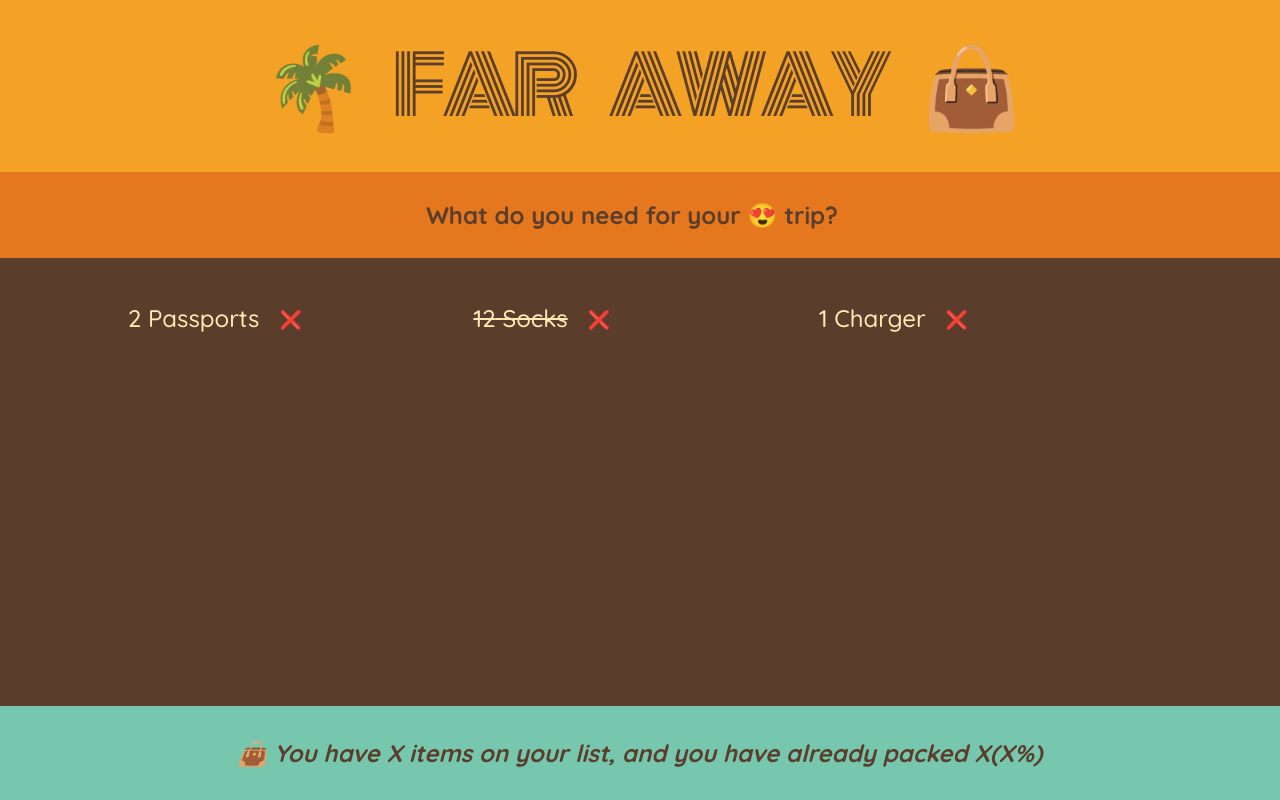
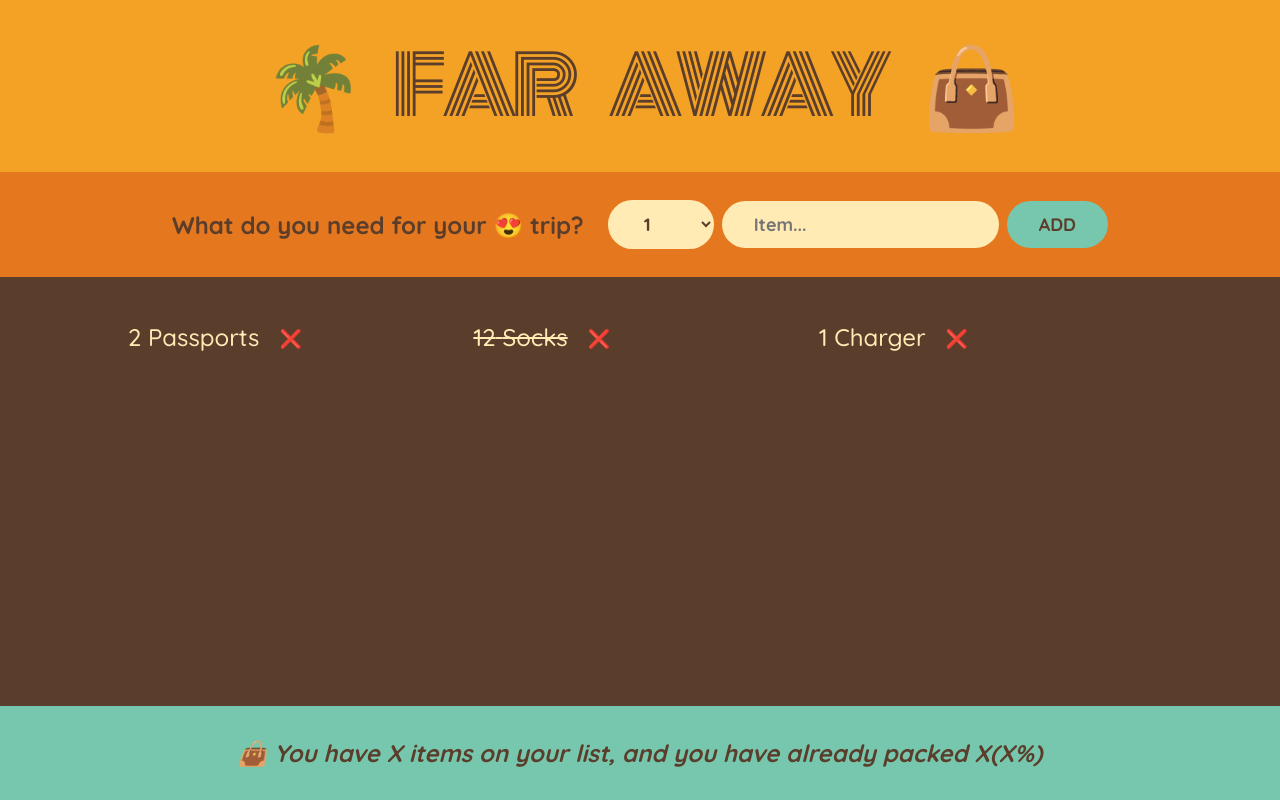
Before and after one commit to salimmia/travel-list, a React (Create React App) app: page / in a window 1280 px wide. Built offline with nearby package versions, Linux system fonts and the light colour scheme.

Commit message:
Building a Form and Handling Submissions (72)

```diff
--- a/src/App.js
+++ b/src/App.js
@@ -20,10 +20,24 @@
 }
 
 function Form() {
+  function handleSubmit(e) {
+    e.preventDefault();
+    console.log(e);
+  }
+
   return (
-    <div className="add-form">
+    <form className="add-form" onSubmit={handleSubmit}>
       <h3>What do you need for your 😍 trip?</h3>
-    </div>
+      <select>
+        {Array.from({ length: 20 }, (_, i) => i + 1).map((num) => (
+          <option value={num} key={num}>
+            {num}
+          </option>
+        ))}
+      </select>
+      <input type="text" placeholder="Item..." />
+      <button>ADD</button>
+    </form>
   );
 }
 
@@ -32,7 +46,7 @@
     <div className="list">
       <ul>
         {initialItems.map((item) => (
-          <Item item={item} />
+          <Item item={item} key={item.id} />
         ))}
       </ul>
     </div>
```
